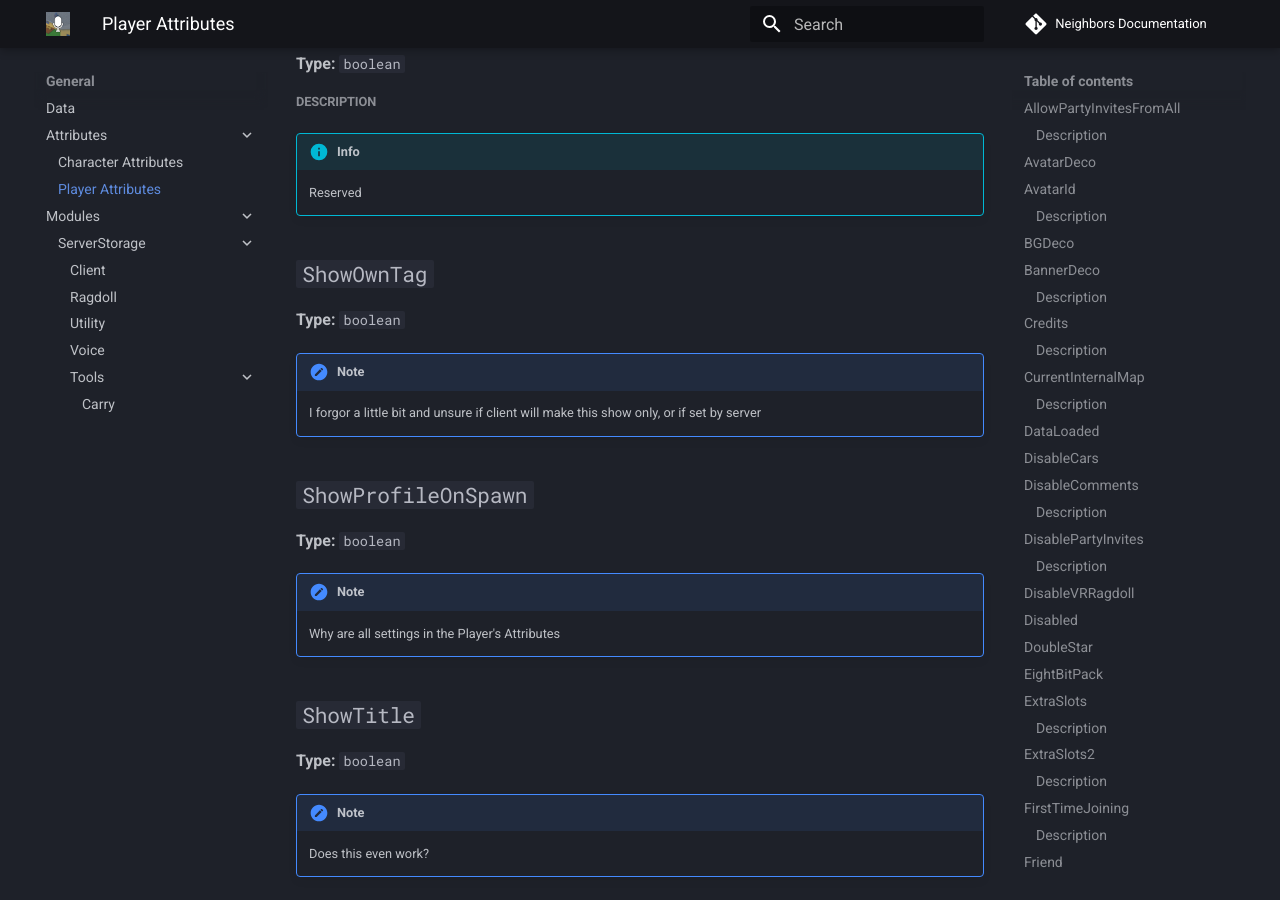
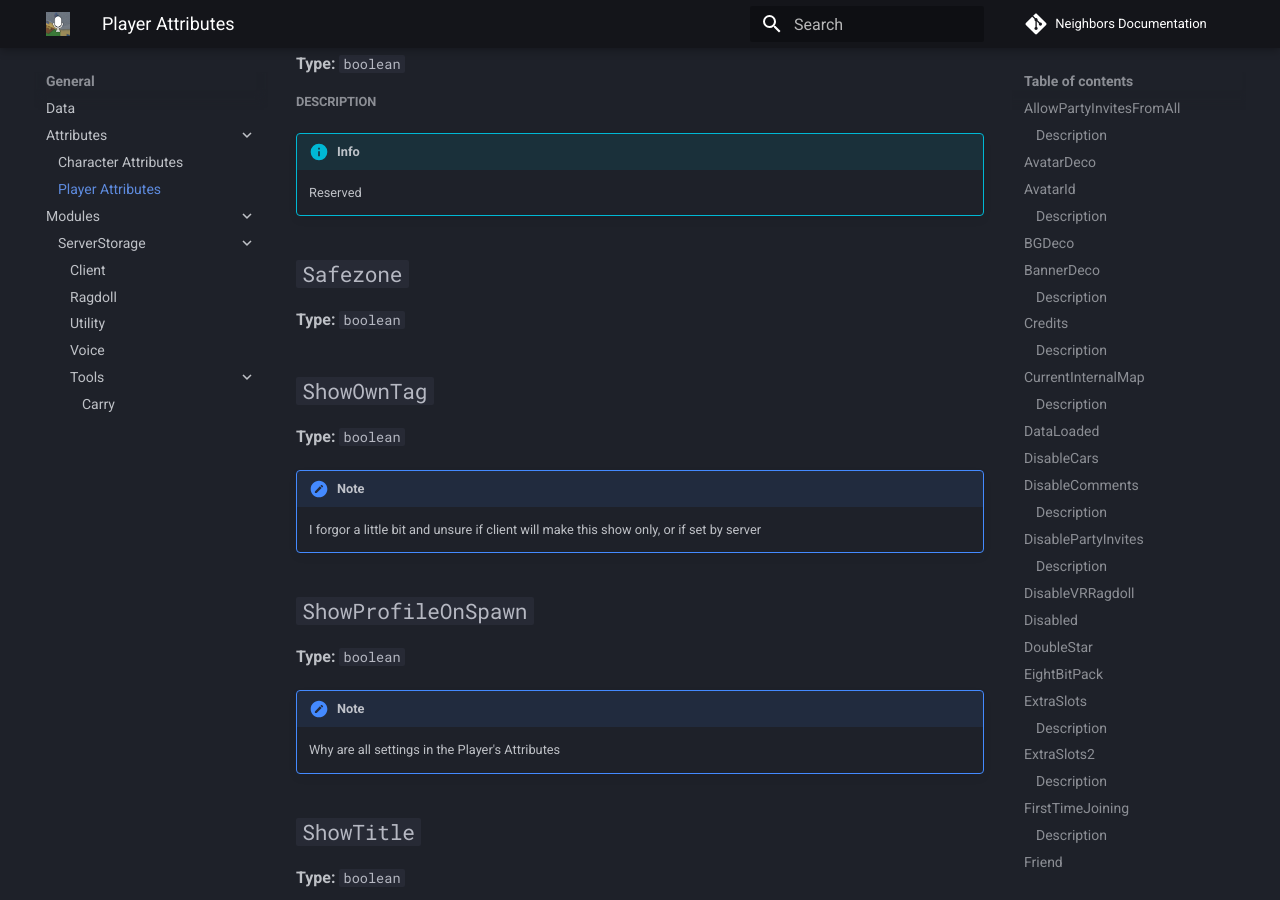
Before and after one commit to TheBoogle/neighbors-documentation, an MkDocs documentation site: the page built from docs/General/Attributes/Player_Attributes.md, in a window 1280 px wide and 900 px high, scrolled down 9246 px. Built offline with MkDocs 1.6.1 and Material for MkDocs 9.7.7, drawn with Linux system fonts in a browser that asks for light colours; comment, search, counter and statistics services are not loaded.

Commit message:
Update Player_Attributes.md

```diff
--- a/docs/General/Attributes/Player_Attributes.md
+++ b/docs/General/Attributes/Player_Attributes.md
@@ -307,6 +307,9 @@ Player's that have this on ``true`` can be identified based on their nametag.
     Reserved
 
 
+## `Safezone`
+**Type:** `boolean`
+
 
 ## `ShowOwnTag`
 **Type:** `boolean`
```
